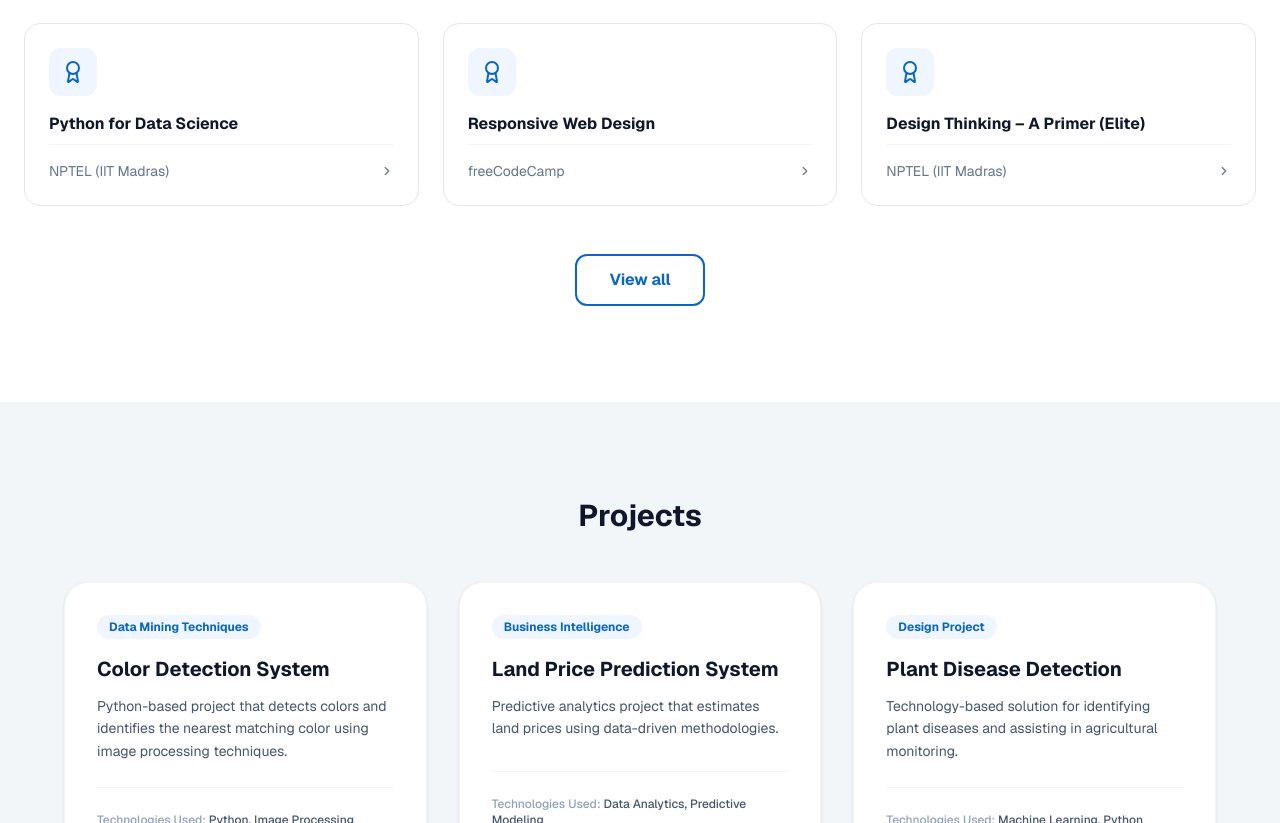
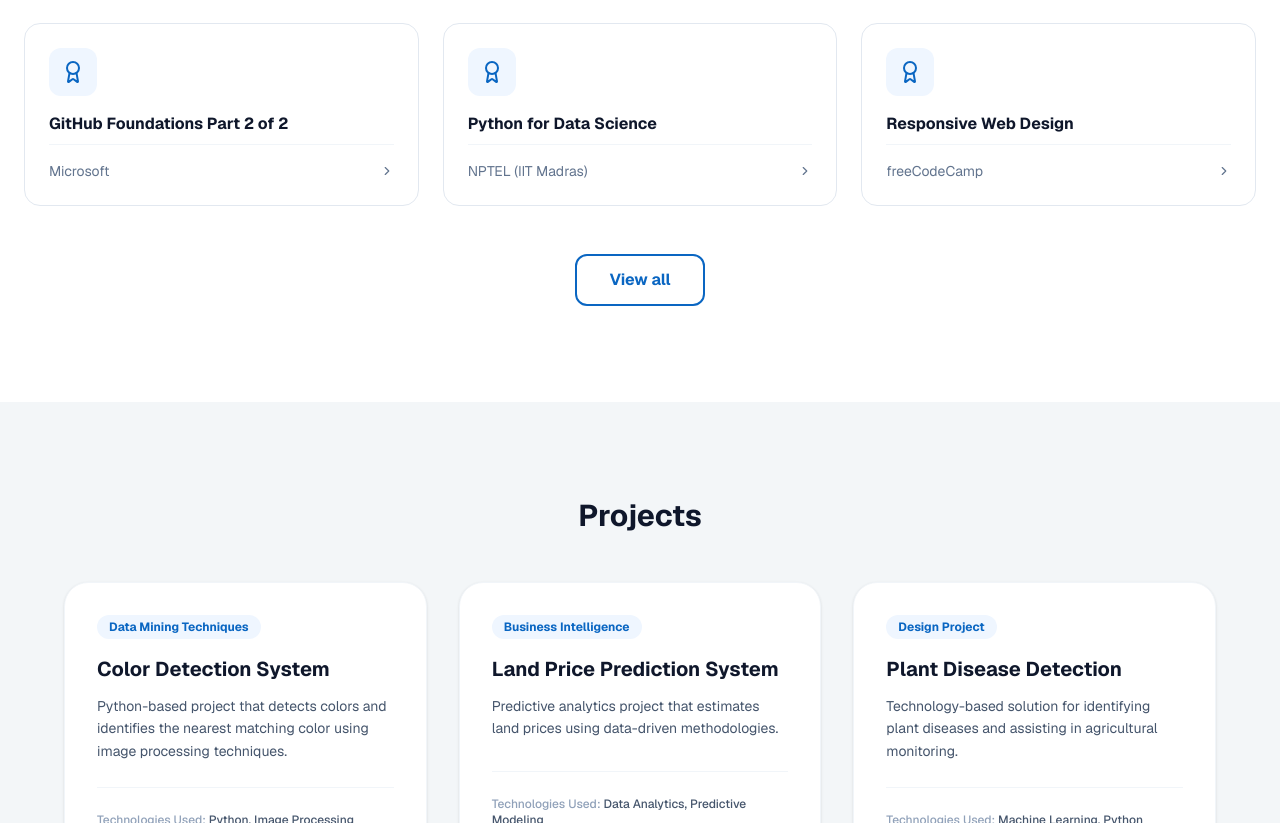
Before and after one commit to AjayyIT/ajay-portfolio, a Next.js app: page / in a window 1280 px wide. Shown: the part 3643-4466 px from the top of the page. Built offline with nearby package versions, Linux system fonts and the light colour scheme.

Commit message:
Added GitHub Foundations Part 2 certificate

```diff
--- a/app/api/chat/route.ts
+++ b/app/api/chat/route.ts
@@ -81,7 +81,7 @@ export async function POST(req: Request) {
       * AWS Solutions Architect Associate
       Then, explicitly add the sentence: "Ajay holds 20+ professional certificates."
     - If asked for his BEST certificate: State it is the "ServiceNow Certified System Administrator (CSA)".
-    - If asked to list ALL certificates: Provide a bulleted list of all 21: ServiceNow CSA, Google AI Essentials, Microsoft Azure Administrator Associate, AWS Solutions Architect Associate, GitHub Foundations Part 1 of 2, Cloud Architect Master's Program, Python for Data Science, Responsive Web Design, Design Thinking Primer, Creator Studio Delivery Accreditation, Welcome to ServiceNow Micro-Certification, Acquiring Data, Data Mining, Generative AI Literacy, Playwright using TypeScript, AI Tools & ChatGPT Workshop, Cyber Warfare & Ethical Hacking, ICAT, Technical Connection, Technical Symposium, Graph Theory & Applications.
+    - If asked to list ALL certificates: Provide a bulleted list of all of them: ServiceNow CSA, Google AI Essentials, Microsoft Azure Administrator Associate, AWS Solutions Architect Associate, GitHub Foundations Part 1 of 2, GitHub Foundations Part 2 of 2, Cloud Architect Master's Program, Python for Data Science, Responsive Web Design, Design Thinking Primer, Creator Studio Delivery Accreditation, Welcome to ServiceNow Micro-Certification, Acquiring Data, Data Mining, Generative AI Literacy, Playwright using TypeScript, AI Tools & ChatGPT Workshop, Cyber Warfare & Ethical Hacking, ICAT, Technical Connection, Technical Symposium, Graph Theory & Applications.
     - If asked what he learned in a specific certificate: Provide a brief description of the skills gained.
 
     SERVICENOW JOURNEY RULES:
--- a/app/page.tsx
+++ b/app/page.tsx
@@ -49,6 +49,7 @@ const certifications = [
   { title: "AWS Solutions Architect Associate Level", issuer: "Simplilearn", img: "/certificates/SIMPLILEARN aws.jpg", desc: "Learned AWS cloud services, architecture principles, deployment strategies, and cloud solution design concepts." },
   { title: "Cloud Architect Master's Program", issuer: "Simplilearn", img: "/certificates/SIMPLILEARN cloud architect.jpg", desc: "Explored cloud architecture, cloud deployment models, cloud security, and enterprise cloud solutions." },
   { title: "GitHub Foundations Part 1 of 2", issuer: "Microsoft", img: "/certificates/GitHub Foundations-1.png", desc: "Learned foundational concepts of version control, repository management, collaboration, and core Git workflows using GitHub." },
+  { title: "GitHub Foundations Part 2 of 2", issuer: "Microsoft", img: "/certificates/GitHub Foundations-2.png", desc: "Advanced knowledge of GitHub tools, including collaborative workflows, project management, and repository security." },
   { title: "Python for Data Science", issuer: "NPTEL (IIT Madras)", img: "/certificates/Python for Data Science.jpg", desc: "Developed skills in Python programming, data analysis, data visualization, and data-driven problem solving." },
   { title: "Responsive Web Design", issuer: "freeCodeCamp", img: "/certificates/FREE CODE CAMP.png", desc: "Achieved 300+ hours of Learning and Demonstrated the knowledge of HTML, CSS, and JavaScript by building responsive websites." },
   { title: "Design Thinking – A Primer (Elite)", issuer: "NPTEL (IIT Madras)", img: "/certificates/Design thinking.jpg", desc: "Learned user-centric problem-solving methodologies, innovation frameworks, and creative solution development." },
```
Also changed, not shown: public/certificates/GitHub Foundations-2.png (added).
